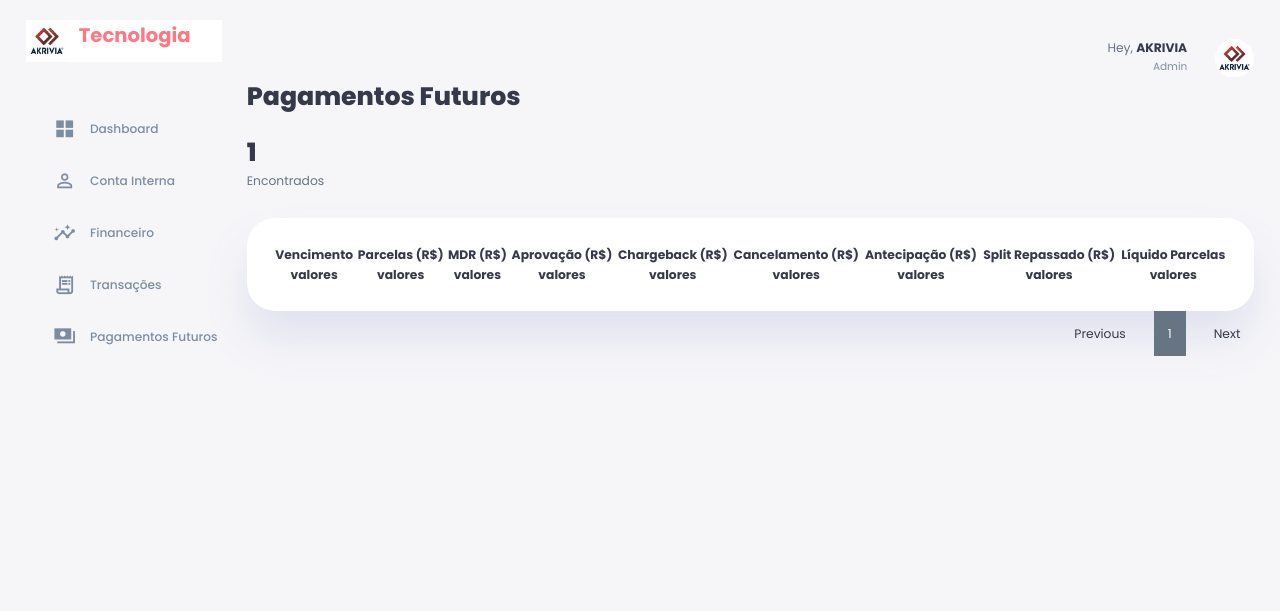
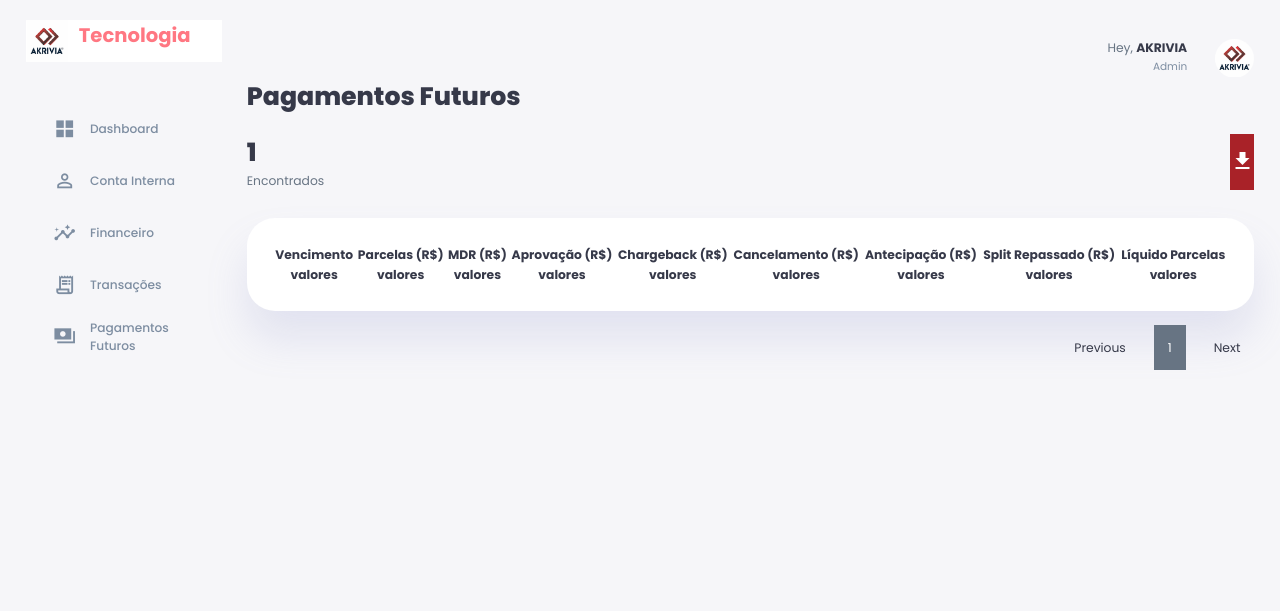
Before and after one commit to LucasF4/Akrivia, a Django app: template templates/payment.html in a window 1280 px wide. Shown: the top 611 px of the page. Run offline with Django 4.2, Linux system fonts and the light colour scheme; the template is opened without the code that fills it, so the values that code supplies are empty; some libraries are stand-ins or nearby versions.

Commit message:
Adicionando novas alterações

```diff
--- a/core/static/core/css/style.css
+++ b/core/static/core/css/style.css
@@ -429,6 +429,7 @@ main table tbody tr:last-child td{
 .dataTables_paginate{
     display: flex;
     justify-content: flex-end;
+    margin-top: 1rem;
 }
 
 .dataTables_paginate a,
--- a/templates/partials/nav/navbar.html
+++ b/templates/partials/nav/navbar.html
@@ -29,7 +29,7 @@
         </a>
         <a id="futurepay" href="{% url 'futurepay' %}">
             <span class="material-icons-sharp">payments</span>
-            <h3>Pagamentos Futuros</h3>
+            <h3>Pagamentos<br>Futuros</h3>
         </a>
         <!-- <a id="messages" href="#">
             <span class="material-icons-sharp">mail_outline</span>
--- a/templates/payment.html
+++ b/templates/payment.html
@@ -25,7 +25,14 @@
                 Pagamentos Futuros
             </h1>
             <br>
-            <h1>1</h1><p>Encontrados</p>
+            <div style="display: flex; justify-content: space-between;">
+                <div>
+                    <h1>1</h1><p>Encontrados</p>
+                </div>
+
+                <button id="imprimir" style="background: rgb(169, 34, 40); color: white; cursor: pointer;"><span class="material-icons-sharp">download</span></button>
+
+            </div>
             <div class="orders">
                 <table>
                     <thead>
@@ -64,7 +71,19 @@
     <script src="https://cdn.datatables.net/1.12.1/js/jquery.dataTables.min.js"></script>
     <script>
         $('document').ready(function(){
-            $('table').DataTable();
+            $('table').DataTable({
+                responsive: true
+            });
+        })
+
+        const imprimir = document.getElementById('imprimir')
+
+        const teste = () => {
+            window.print()
+        }
+
+        imprimir.addEventListener('click', () => {
+            teste()
         })
     </script>
 </body>
```
